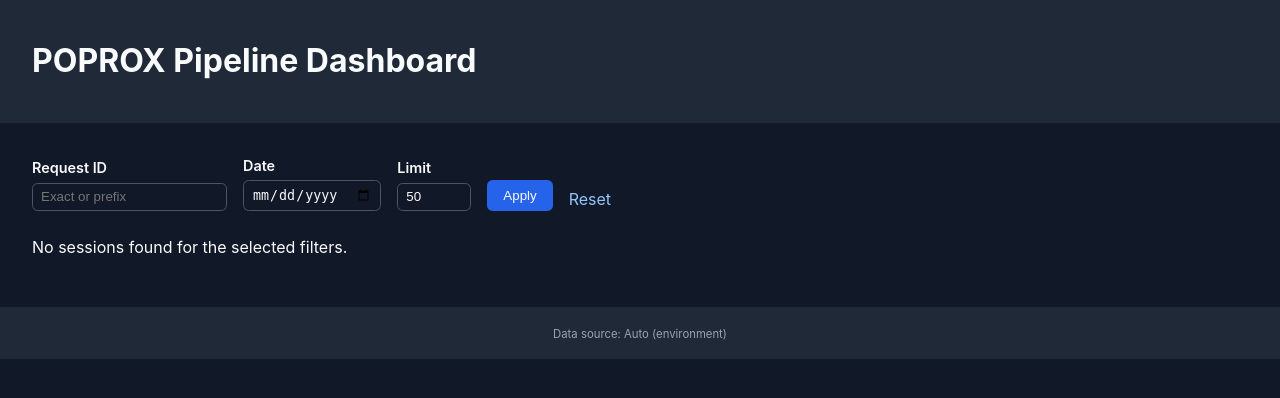
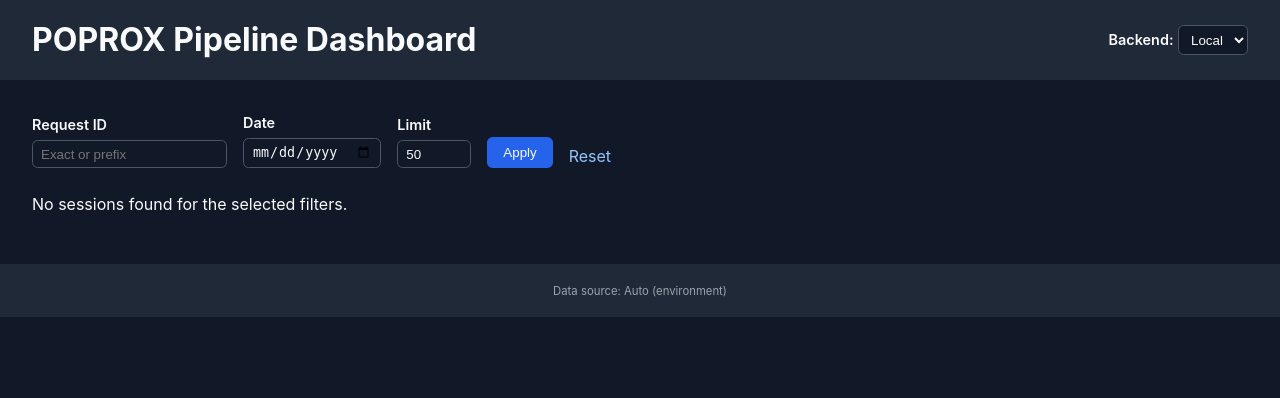
Before and after one commit to CCRI-POPROX/poprox-recommender, a FastAPI app: page / in a window 1280 px wide. Shown: the top 398 px of the page. Run offline with FastAPI, Linux system fonts and the light colour scheme.

Commit message:
dashboard fixes

```diff
--- a/src/poprox_recommender/dashboard/app.py
+++ b/src/poprox_recommender/dashboard/app.py
@@ -64,6 +64,7 @@
     app.state.dashboard_settings = settings
     app.state.templates = templates
     app.state.data_source_label = _describe_persistence(settings)
+    app.state.current_backend = settings.backend
 
     @app.get("/", response_class=HTMLResponse)
     async def list_sessions_view(
@@ -71,9 +72,18 @@
         request_id: Optional[str] = Query(default=None, description="Filter by request ID"),
         date_param: Optional[str] = Query(default=None, alias="date", description="Filter by YYYY-MM-DD date"),
         limit: int = Query(default=settings.default_limit, ge=1, le=500),
+        backend: Optional[str] = Query(default=None, description="Backend to use (local or s3)"),
     ) -> HTMLResponse:
         service: PipelineDashboardService = request.app.state.dashboard_service
         templates: Jinja2Templates = request.app.state.templates
+
+        # Switch backend if requested
+        if backend and backend != request.app.state.current_backend:
+            persistence = _build_persistence_with_backend(backend)
+            service = PipelineDashboardService(persistence)
+            request.app.state.dashboard_service = service
+            request.app.state.current_backend = backend
+            request.app.state.data_source_label = _describe_persistence_backend(backend)
 
         selected_day = _parse_date_param(date_param)
         summaries = service.list_sessions(limit=limit, request_id=request_id, day=selected_day)
@@ -85,6 +95,7 @@
             "selected_date": date_param or "",
             "limit": limit,
             "data_source": request.app.state.data_source_label,
+            "current_backend": request.app.state.current_backend,
         }
         return templates.TemplateResponse("index.html", context)
 
@@ -101,6 +112,7 @@
             "request": request,
             "session": detail,
             "data_source": request.app.state.data_source_label,
+            "current_backend": request.app.state.current_backend,
         }
         return templates.TemplateResponse("session_detail.html", context)
 
@@ -127,7 +139,7 @@
         except ImportError as exc:  # pragma: no cover - requires optional dependency
             raise RuntimeError("boto3 is required for S3 persistence") from exc
 
-        bucket = os.getenv("PERSISTENCE_BUCKET", "poprox-pipeline-data")
+        bucket = os.getenv("PERSISTENCE_BUCKET", "poprox-default-recommender-pipeline-data-prod")
         prefix = os.getenv("PERSISTENCE_PREFIX", "pipeline-outputs/")
         return S3PersistenceManager(bucket, prefix)
 
@@ -150,7 +162,7 @@
 def _describe_persistence(settings: DashboardSettings) -> str:
     backend = settings.backend
     if backend == "s3":
-        bucket = os.getenv("PERSISTENCE_BUCKET", "poprox-pipeline-data")
+        bucket = os.getenv("PERSISTENCE_BUCKET", "poprox-default-recommender-pipeline-data-prod")
         prefix = os.getenv("PERSISTENCE_PREFIX", "pipeline-outputs/")
         return f"S3 ({bucket}/{prefix})"
     if backend == "local":
@@ -158,6 +170,36 @@
     return "Auto (environment)"
 
 
+def _describe_persistence_backend(backend: str) -> str:
+    """Describe a specific backend by name."""
+    if backend == "s3":
+        bucket = os.getenv("PERSISTENCE_BUCKET", "poprox-default-recommender-pipeline-data-prod")
+        prefix = os.getenv("PERSISTENCE_PREFIX", "pipeline-outputs/")
+        return f"S3 ({bucket}/{prefix})"
+    if backend == "local":
+        return f"Local ({os.getenv('PERSISTENCE_PATH', './data/pipeline_outputs')})"
+    return f"Unknown backend ({backend})"
+
+
+def _build_persistence_with_backend(backend: str) -> PersistenceManager:
+    """Build a persistence manager for a specific backend."""
+    if backend not in ("s3", "local"):
+        raise ValueError(f"Unsupported backend: {backend}")
+
+    if backend == "s3":
+        try:
+            from poprox_recommender.persistence.s3 import S3PersistenceManager
+        except ImportError as exc:  # pragma: no cover - requires optional dependency
+            raise RuntimeError("boto3 is required for S3 persistence") from exc
+
+        bucket = os.getenv("PERSISTENCE_BUCKET", "poprox-default-recommender-pipeline-data-prod")
+        prefix = os.getenv("PERSISTENCE_PREFIX", "pipeline-outputs/")
+        return S3PersistenceManager(bucket, prefix)
+
+    persistence_path = os.getenv("PERSISTENCE_PATH", "./data/pipeline_outputs")
+    return LocalPersistenceManager(persistence_path)
+
+
 app = create_app()
 
 __all__ = ["app", "create_app", "DashboardSettings"]
--- a/src/poprox_recommender/dashboard/static/styles.css
+++ b/src/poprox_recommender/dashboard/static/styles.css
@@ -16,10 +16,37 @@
   padding: 1rem 2rem;
 }
 
+.site-header {
+  display: flex;
+  justify-content: space-between;
+  align-items: center;
+}
+
 .site-header h1,
 .site-header a {
   color: #f9fafb;
   text-decoration: none;
+  margin: 0;
+}
+
+.backend-toggle {
+  display: flex;
+  align-items: center;
+  gap: 0.5rem;
+}
+
+.backend-toggle label {
+  font-size: 0.9rem;
+  font-weight: 600;
+}
+
+.backend-toggle select {
+  padding: 0.35rem 0.5rem;
+  border-radius: 0.35rem;
+  border: 1px solid #4b5563;
+  background-color: #111827;
+  color: #f9fafb;
+  cursor: pointer;
 }
 
 .site-content {
--- a/src/poprox_recommender/dashboard/templates/base.html
+++ b/src/poprox_recommender/dashboard/templates/base.html
@@ -9,6 +9,15 @@
   <body>
     <header class="site-header">
       <h1><a href="/">POPROX Pipeline Dashboard</a></h1>
+      <div class="backend-toggle">
+        <form method="get" style="display: inline;">
+          <label for="backend-select">Backend:</label>
+          <select id="backend-select" name="backend" onchange="this.form.submit()">
+            <option value="local" {% if current_backend == "local" or (current_backend == "auto" and not data_source.startswith("S3")) %}selected{% endif %}>Local</option>
+            <option value="s3" {% if current_backend == "s3" or (current_backend == "auto" and data_source.startswith("S3")) %}selected{% endif %}>S3</option>
+          </select>
+        </form>
+      </div>
     </header>
     <main class="site-content">
       {% block content %}{% endblock %}
```
